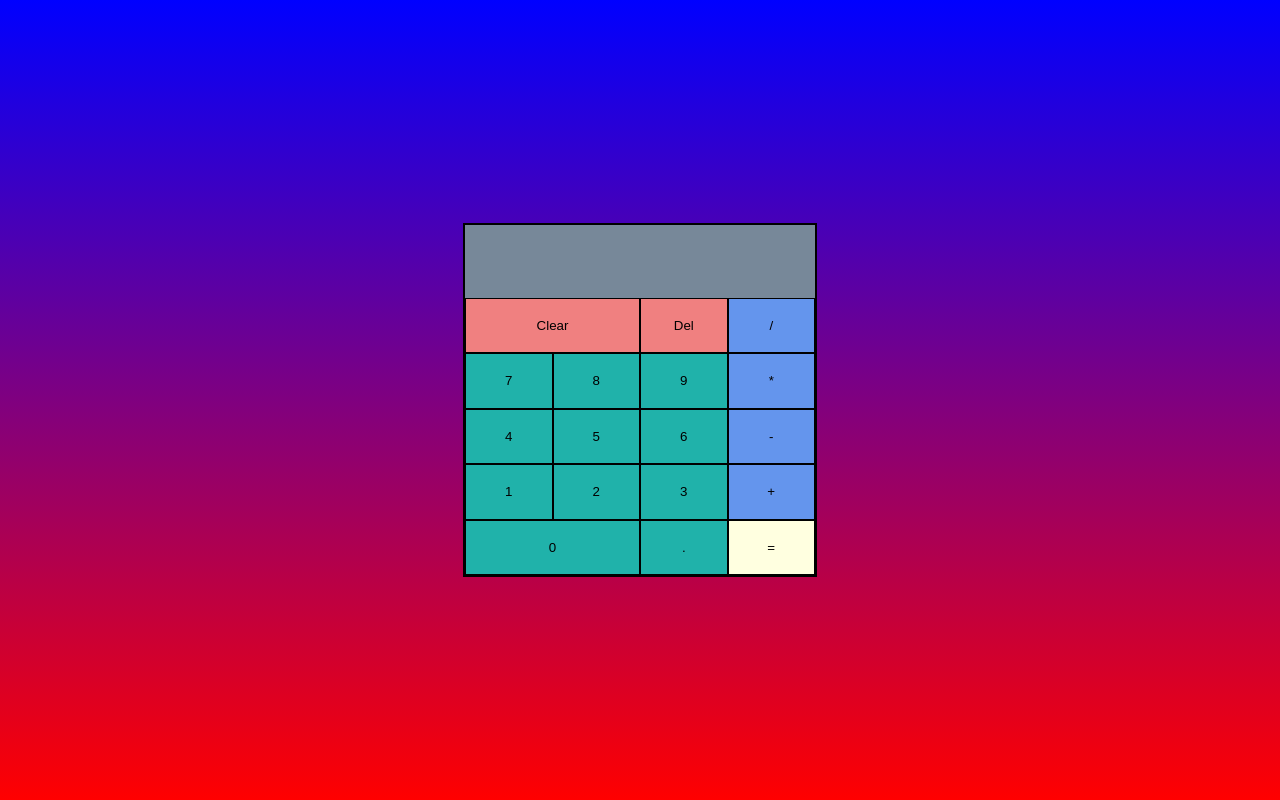
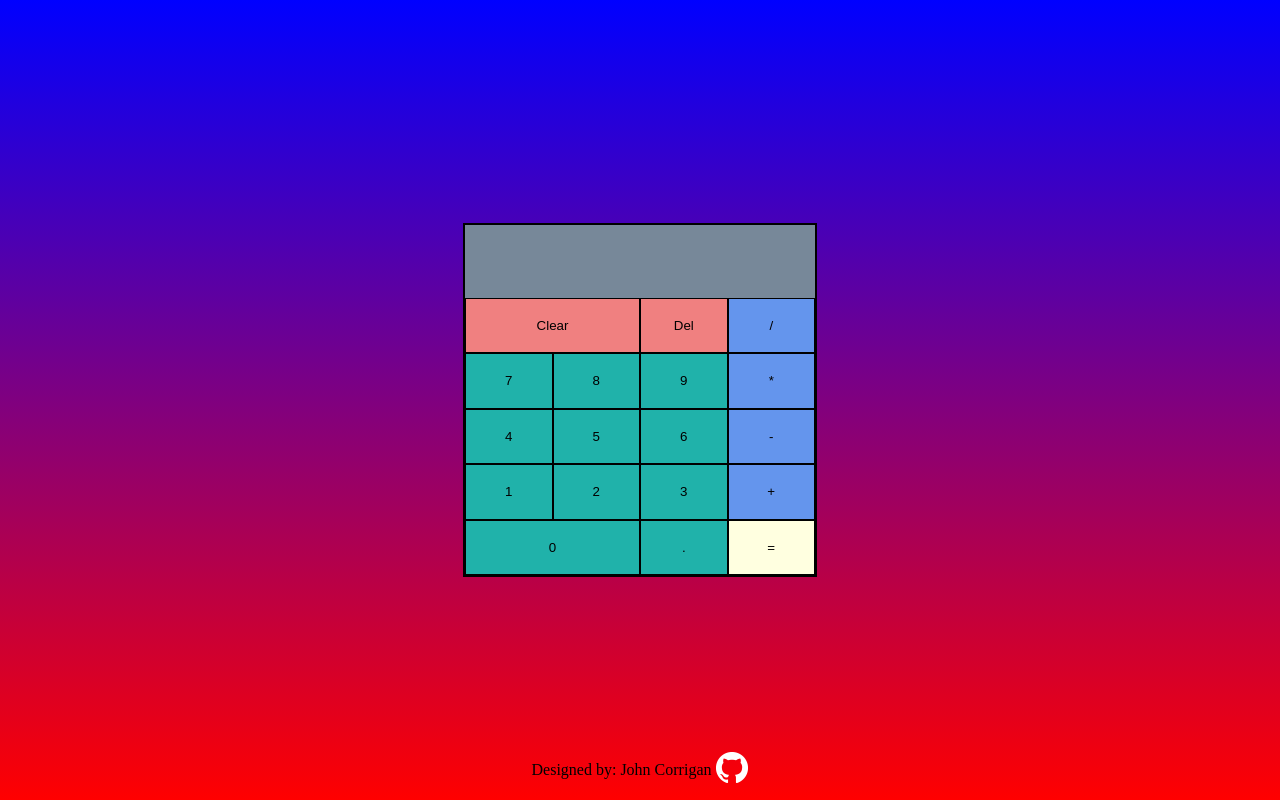
Before and after one commit to JohnCorrigan1/javascript-calculator, a plain HTML site: page index.html in a window 1280 px wide. Drawn offline with Linux system fonts and the light colour scheme.

Commit message:
added footer and favicon

```diff
--- a/index.html
+++ b/index.html
@@ -5,6 +5,7 @@
     <meta http-equiv="X-UA-Compatible" content="IE=edge">
     <meta name="viewport" content="width=device-width, initial-scale=1.0">
     <link rel="stylesheet" href="styles.css">
+    <link rel="icon" type="image/ico"  href="img/favicon.ico">
     <script src="script.js" defer></script>
     <title>Calculator</title>
 </head>
@@ -31,6 +32,12 @@
     <button class="calc" c;ass>.</button>
     <button id="equals">=</button>
 </div>
+<footer>
+    <p class="footer">Designed by: John Corrigan</p>
+    <a href="https://github.com/JohnCorrigan1">
+    <img class="github-logo" src="img/GitHub-Mark-Light-32px.png">
+</a>
+</footer>
 
 </body>
 </html>
--- a/styles.css
+++ b/styles.css
@@ -68,3 +68,20 @@ button {
 #equals {
     background-color: lightyellow;
 }
+
+footer {
+    position: fixed;
+    bottom: 5px;
+    width: 100%;
+    display: flex;
+    justify-content: center;
+    align-items: center;
+}
+
+.footer {
+    margin-right: 5px;
+}
+
+.github-logo:hover{
+    transform: scale(1.25);
+}
```
Also changed, not shown: img/GitHub-Mark-Light-32px.png (added), img/favicon.ico (added).
